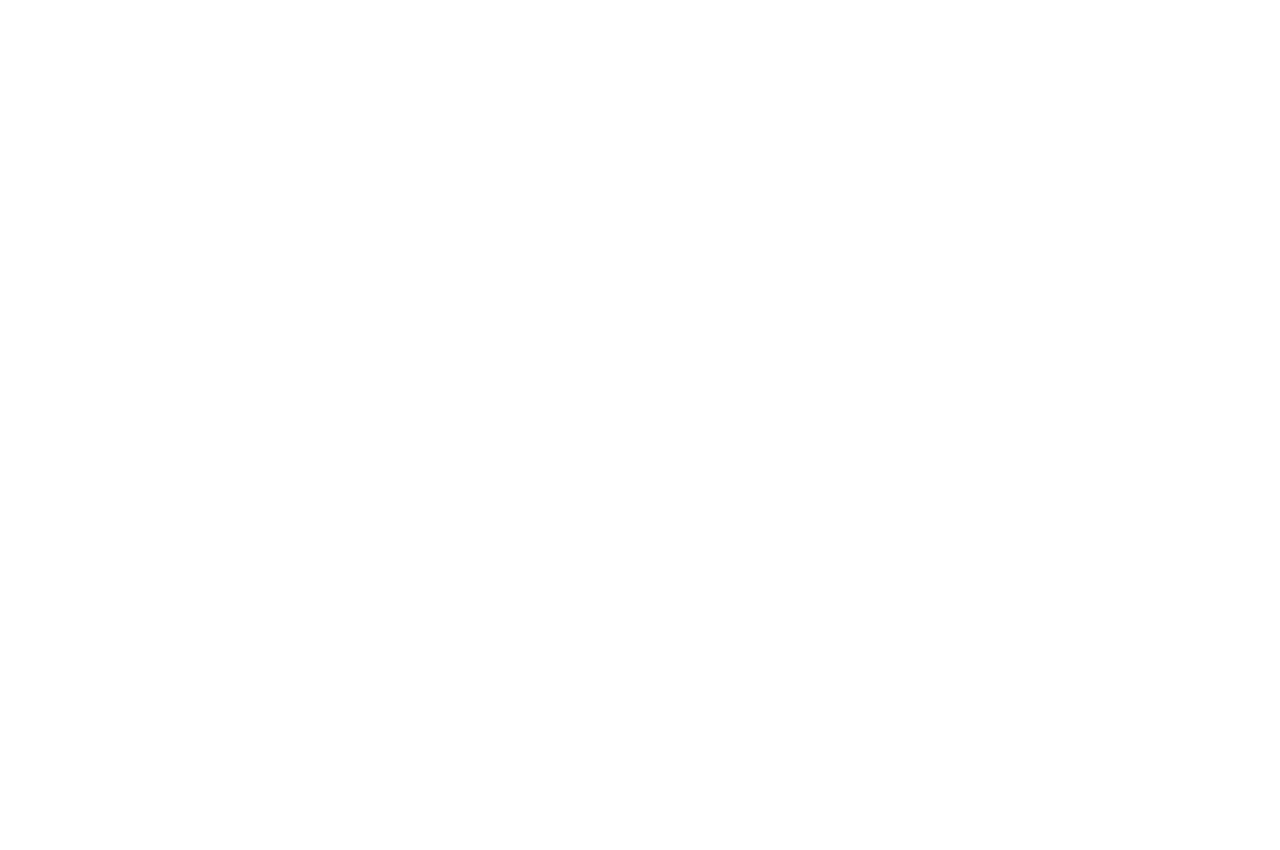
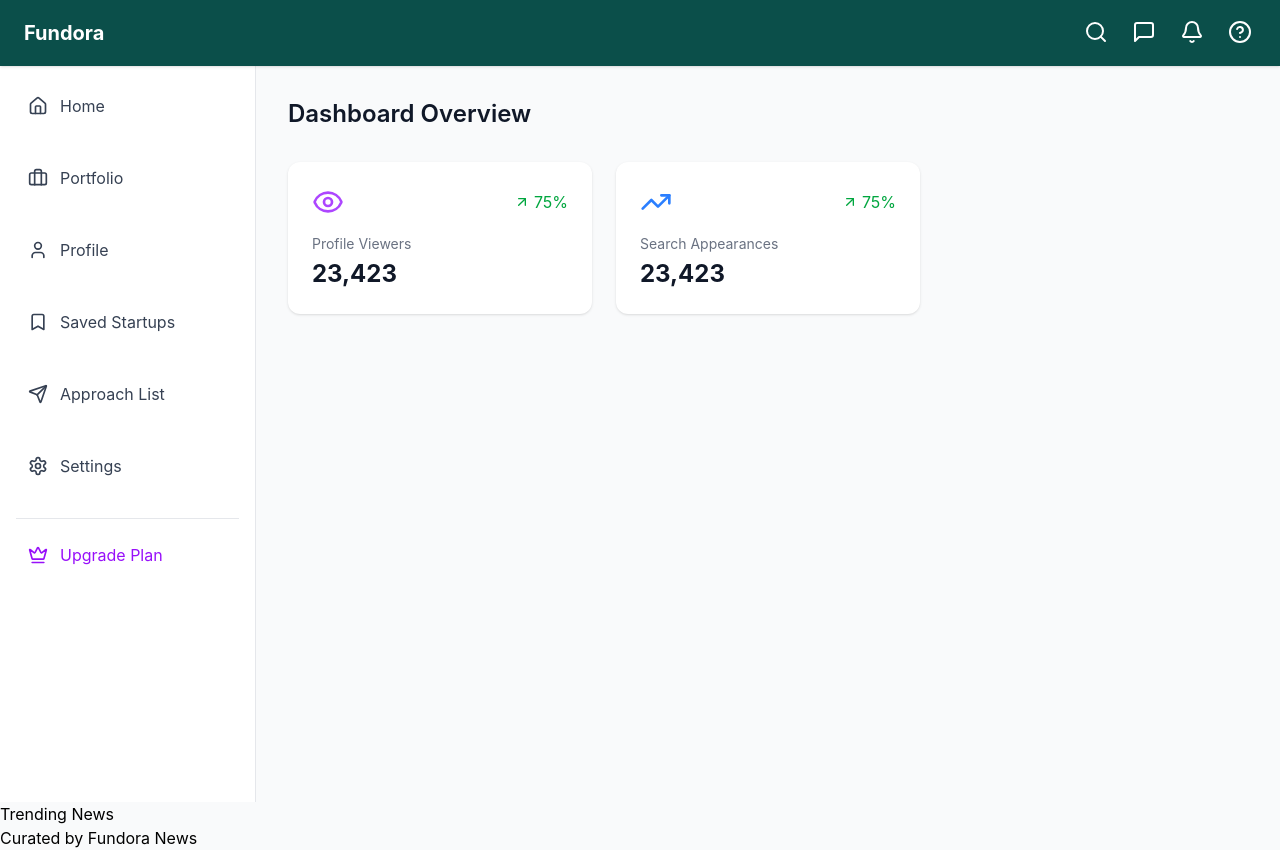
Before and after one commit to VestFundora/fundora, a React (Vite) app: page /dashboard/settings in a window 1280 px wide. Before the commit this address had no page. Before the commit the page ends 800 px from the top, so only its background shows below. Built offline with nearby package versions, Linux system fonts and the light colour scheme.

Commit message:
added proper routes and restored smooth scroll and footer section

```diff
--- a/src/App.jsx
+++ b/src/App.jsx
@@ -2,14 +2,22 @@
 import Home from './pages/Home'
 import Dashboard from './pages/Dashboard'
 import Portfolio from './pages/Portfolio'
+import SmoothScroll from './components/LenisScroll'
+
 function App() {
   return (
     <Router>
-      <Routes>
-        <Route path="/" element={<Home />} />
-        <Route path="/dashboard" element={<Dashboard />} />
-        <Route path="/portfolio" element={<Portfolio />} />
-      </Routes>
+      <SmoothScroll>
+        <Routes>
+          <Route path="/" element={<Home />} />
+          <Route path="/dashboard" element={<Dashboard />} />
+          <Route path="/dashboard/portfolio" element={<Portfolio />} />
+          <Route path="/dashboard/profile" element={<Dashboard />} />
+          <Route path="/dashboard/saved" element={<Dashboard />} />
+          <Route path="/dashboard/approaches" element={<Dashboard />} />
+          <Route path="/dashboard/settings" element={<Dashboard />} />
+        </Routes>
+      </SmoothScroll>
     </Router>
   )
 }
--- /dev/null
+++ b/src/components/News.jsx
@@ -0,0 +1,12 @@
+function News (){
+return(
+    <>
+    <div>
+    <h1 className="flex flex-col">Trending News</h1>
+    <p>Curated by Fundora News</p>
+
+    </div>
+    </>
+)
+}
+export default News
--- a/src/pages/Dashboard.jsx
+++ b/src/pages/Dashboard.jsx
@@ -18,7 +18,7 @@
   Search,
   ArrowUpRight
 } from 'lucide-react';
-
+import News from '../components/News';
 
 function Dashboard() {
   const [sidebarOpen, setSidebarOpen] = useState(false);
@@ -93,16 +93,16 @@
             <nav className='flex-1 px-4 space-y-8'>
               <div className='space-y-8'>
                 {[
-                  { icon: <Home className="h-5 w-5" />, label: 'Home', path: '/home' },
-                  { icon: <Briefcase className="h-5 w-5" />, label: 'Portfolio', path: '/portfolio' },
-                  { icon: <User className="h-5 w-5" />, label: 'Profile', path: '/profile' },
-                  { icon: <Bookmark className="h-5 w-5" />, label: 'Saved Startups', path: '/saved' },
-                  { icon: <Send className="h-5 w-5" />, label: 'Approach List', path: '/approach' },
-                  { icon: <Settings className="h-5 w-5" />, label: 'Settings', path: '/settings' },
+                  { icon: <Home className="h-5 w-5" />, label: 'Home', path: 'home' },
+                  { icon: <Briefcase className="h-5 w-5" />, label: 'Portfolio', path: 'portfolio' },
+                  { icon: <User className="h-5 w-5" />, label: 'Profile', path: 'profile' },
+                  { icon: <Bookmark className="h-5 w-5" />, label: 'Saved Startups', path: 'saved' },
+                  { icon: <Send className="h-5 w-5" />, label: 'Approach List', path: 'approach' },
+                  { icon: <Settings className="h-5 w-5" />, label: 'Settings', path: 'settings' },
                 ].map((item) => (
                   <Link
                     key={item.label}
-                    to={item.path}
+                    to={`/dashboard/${item.path}`}
                     className='flex items-center space-x-3 px-3 py-2 rounded-lg text-gray-700 hover:bg-gray-100 hover:text-green-600 transition-all focus:outline-none focus:ring-2 focus:ring-green-600 focus:ring-offset-2'
                     onClick={() => window.innerWidth < 1024 && setSidebarOpen(false)}
                   >
@@ -167,6 +167,7 @@
           </div>
         </main>
       </div>
+      <News />
     </div>
   );
 }
--- a/src/pages/Home.jsx
+++ b/src/pages/Home.jsx
@@ -4,16 +4,20 @@
 import SuccessStories from '../components/SuccessStories'
 import Popular from '../components/Popular'
 import InnovatorsArena from '../components/InnovatorsArena'
-function Home(){
-return(
+import Footer from '../components/Footer'
+
+function Home() {
+  return (
     <>
-    <Header/>
-    <Hero/>
-    <Features/>
-    <SuccessStories/>
-    <Popular/>
-    <InnovatorsArena/>
+      <Header />
+      <Hero />
+      <Features />
+      <SuccessStories />
+      <Popular />
+      <InnovatorsArena />
+      <Footer />
     </>
-)
+  )
 }
-export default Home;
+
+export default Home
```
Also changed, not shown: src/Screenshot 2025-04-01 at 3.36.39 PM.png (deleted).
